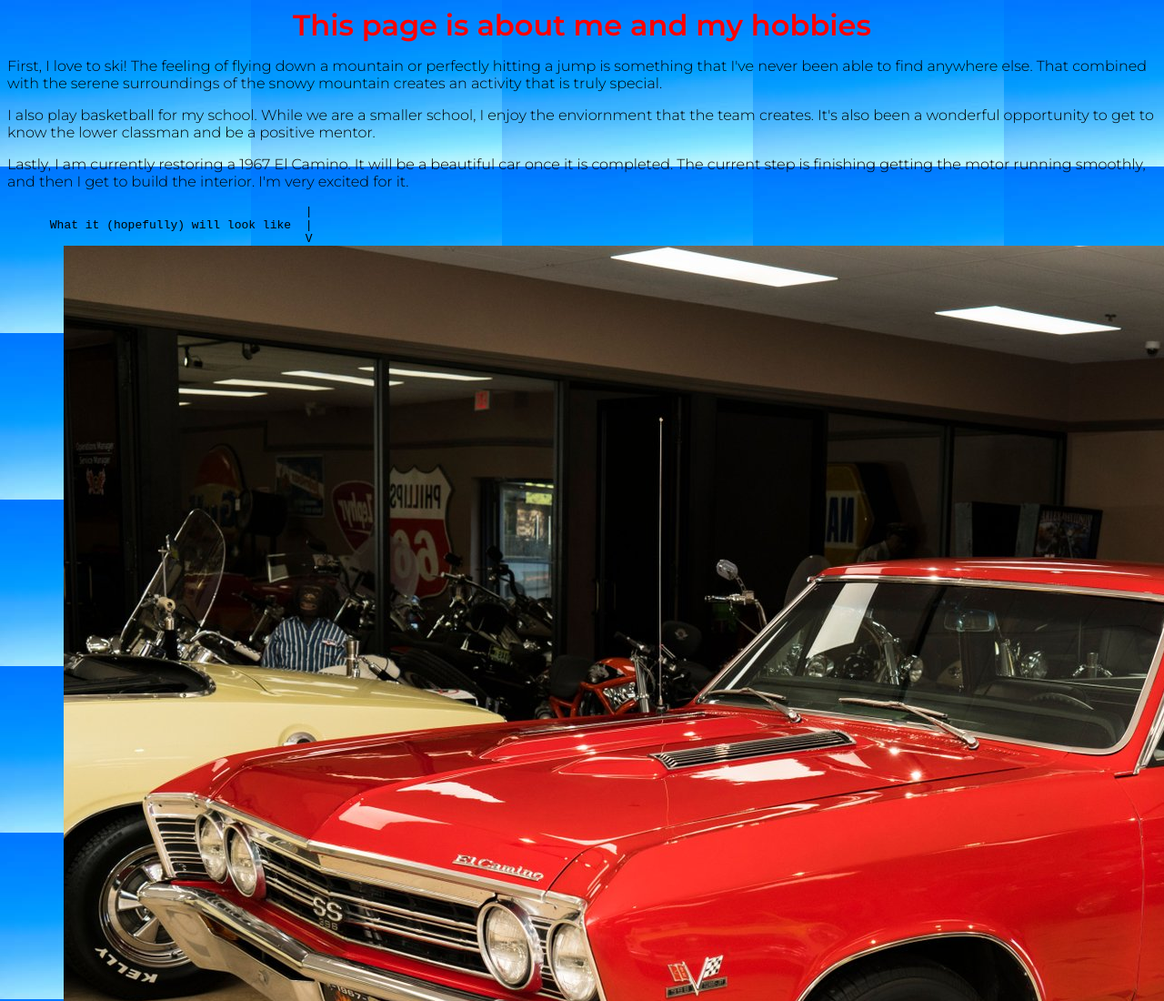
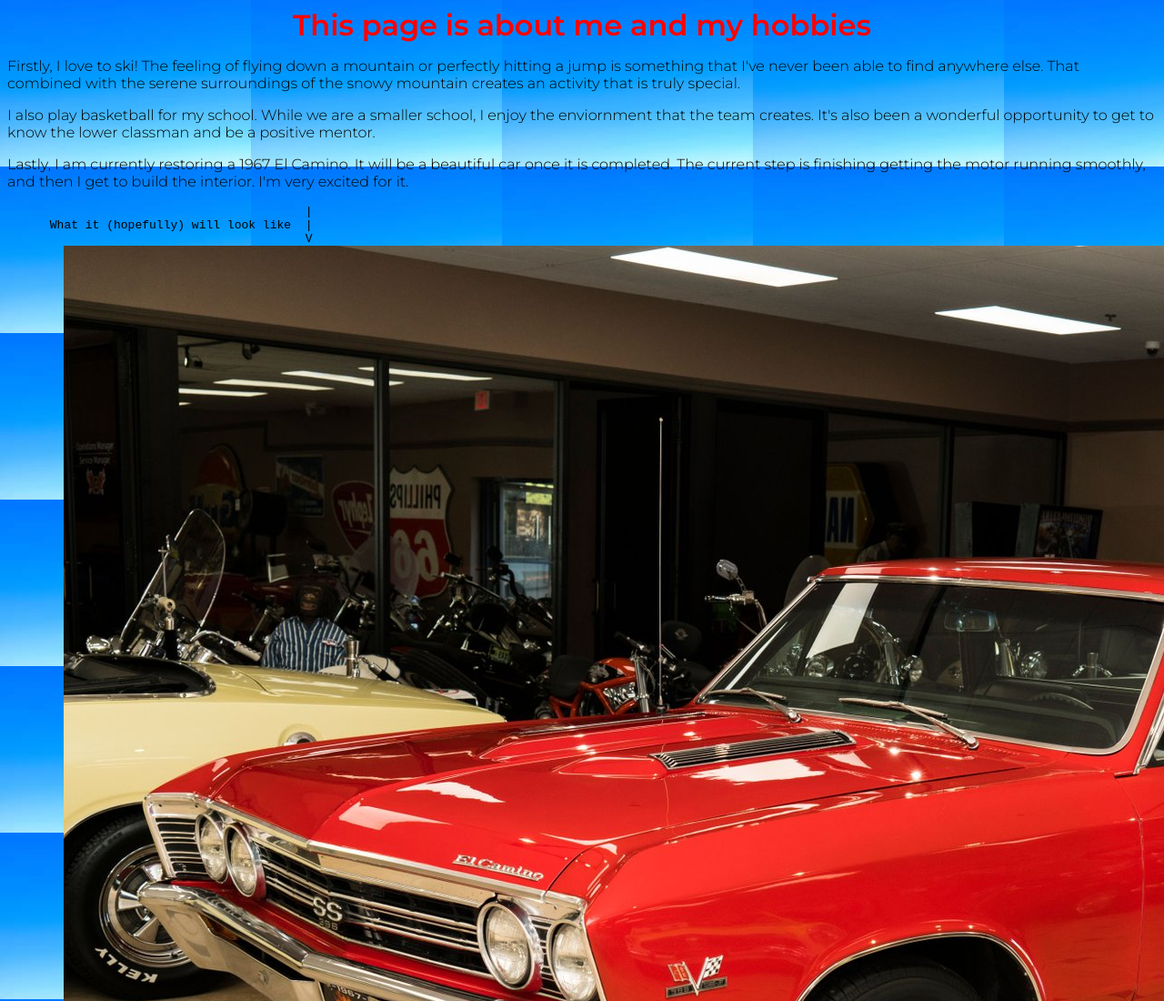
Before and after one commit to Ethaneleavitt/Ethan-MTECH-SampleProject, a plain HTML site: page pages/about/about.html in a window 1280 px wide. Shown: the top 1100 px of the page at 91% size. Drawn offline with Linux system fonts and the light colour scheme; files whose address does not match are found by name.

Commit message:
change 'First' to 'Firstly' in first paragraph

```diff
--- a/pages/about/about.html
+++ b/pages/about/about.html
@@ -9,7 +9,7 @@
     </head>
     <body>
         <h1>This page is about me and my hobbies</h1>
-        <p>First, I love to ski! The feeling of flying down a mountain or perfectly hitting a jump is something that I've never been able to find anywhere else.
+        <p>Firstly, I love to ski! The feeling of flying down a mountain or perfectly hitting a jump is something that I've never been able to find anywhere else.
           That combined with the serene surroundings of the snowy mountain creates an activity that is truly special.
 
         </p>
```
